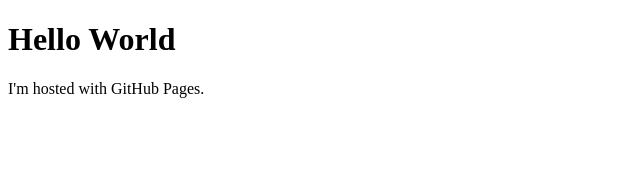
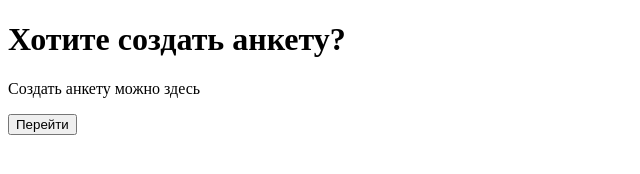
Before and after one commit to GarQ23/GarQ23.github.io, a plain HTML site: page index.html in a window 1280 px wide. Shown: the whole page, without its empty margins (0-640 px from the left). Drawn offline with Linux system fonts and the light colour scheme.

Commit message:
Update index.html

```diff
--- a/index.html
+++ b/index.html
@@ -1,7 +1,15 @@
 <!DOCTYPE html>
-<html>
+<html lang="en">
+<head>
+    <meta charset="UTF-8">
+    <meta name="viewport" content="width=device-width, initial-scale=1.0">
+    <title>Сайт для создания анкет</title>
+</head>
 <body>
-<h1>Hello World</h1>
-<p>I'm hosted with GitHub Pages.</p>
+    <h1>Хотите создать анкету?</h1>
+<p>Создать анкету можно здесь</p>
+<form action="page2.html">
+    <button type="submit">Перейти</button>
+</form>
 </body>
 </html>
```
